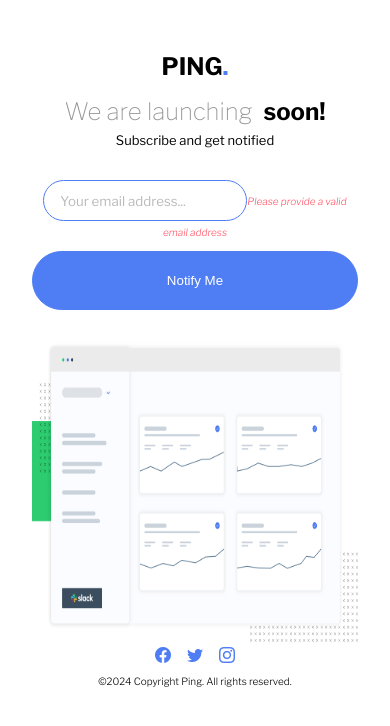
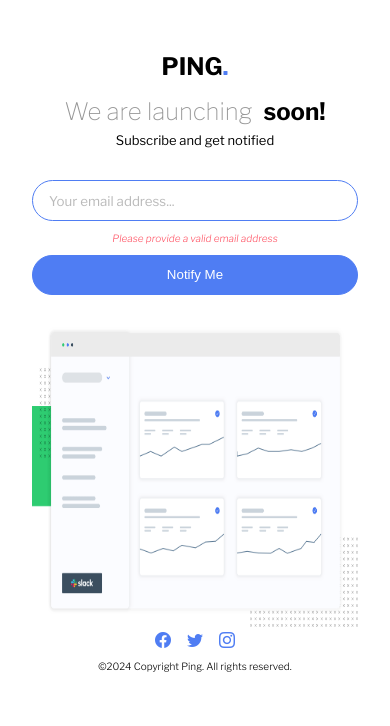
Before and after one commit to Kelechikizito/ping-coming-soon-page-master, a React (Create React App) app in the folder ping-coming-soon-page/: page / in a window 390 px wide. Shown: the top 726 px of the page. Built offline with nearby package versions, Linux system fonts and the light colour scheme.

Commit message:
files update

```diff
--- a/ping-coming-soon-page/src/App.css
+++ b/ping-coming-soon-page/src/App.css
@@ -18,7 +18,6 @@ body {
 .attribution a {
   color: hsl(228, 45%, 44%);
 }
-
 
 .container {
   display: grid;
@@ -67,7 +66,7 @@ input {
   border-radius: 2rem;
   border: 0.02rem solid hsl(223, 87%, 63%);
   font-family: "Libre Franklin", sans-serif;
-
+  margin-bottom: 0;
 }
 
 input::placeholder {
@@ -76,9 +75,13 @@ input::placeholder {
 }
 
 .error {
+  padding: 0 1rem;
   font-size: x-small;
   font-style: italic;
   color: hsl(354, 100%, 66%);
+  grid-row: 2 / 3;
+  text-align: left;
+  margin-top: 0;
 }
 
 button {
@@ -108,13 +111,11 @@ i {
   font-size: x-small;
 }
 
-
 /* ACTIVE STATES */
 
-/* input:focus {
+input:focus {
   outline: none !important;
-  border: 0.09rem solid hsl(248, 32%, 49%);
-} */
+}
 
 button:hover {
   cursor: pointer;
@@ -129,27 +130,30 @@ i:hover {
   cursor: pointer;
 }
 
-
 /* RESPONSIVE DESIGN */
 
-@media (max-width:540px) {
+@media (max-width: 540px) {
   body {
     height: fit-content;
     padding: 2rem 2rem;
   }
 
-  .header > h1{
+  .header > h1 {
     font-size: x-large;
   }
 
   form {
     grid-template-columns: 1fr;
-    grid-template-rows: repeat(2, 1fr);
+    grid-template-rows: repeat(3, auto);
     gap: 0.7rem;
     margin: 2rem 0;
   }
 
-.dashboard {
+  .error {
+    text-align: center;
+  }
+
+  .dashboard {
     width: 100%;
   }
 }
--- a/ping-coming-soon-page/src/components/SecondItem.js
+++ b/ping-coming-soon-page/src/components/SecondItem.js
@@ -27,7 +27,6 @@ function SecondItem() {
 
       <div>
         <form action="" noValidate>
-          <div>
           <input
             type="email"
             name=""
@@ -38,7 +37,6 @@ function SecondItem() {
           <span className="third error">
             Please provide a valid email address
           </span>
-          </div>
           <button onClick={handleClick} type="submit">
             Notify Me
           </button>
```
Lines whose indentation alone changed are shown as unchanged.
